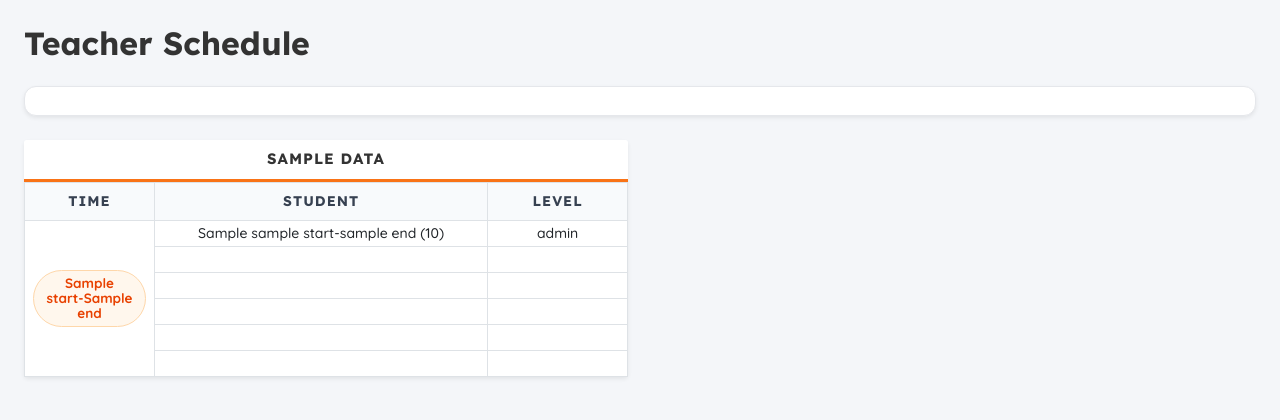
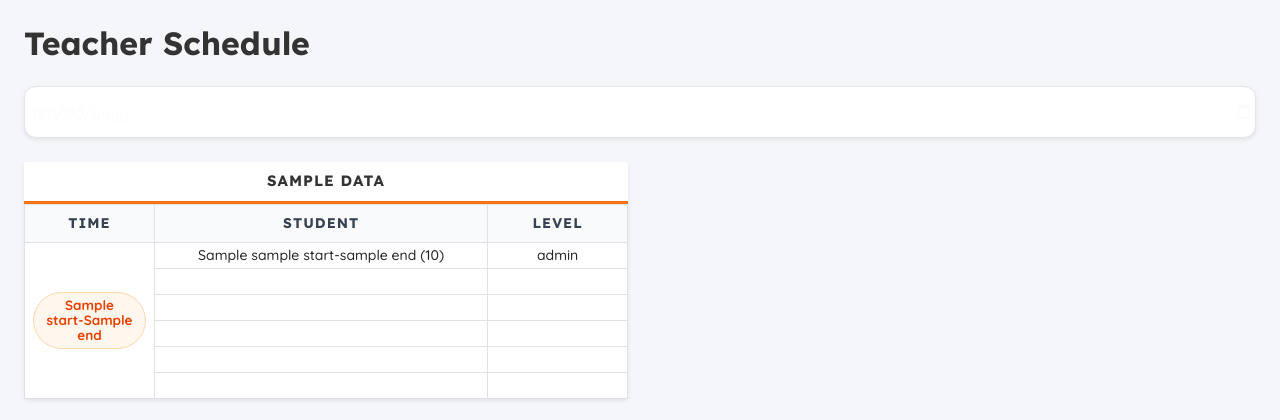
Before and after one commit to aileensugiarto/shichida_system, a Flask app: template templates/admin/teacher/teacher_schedule.html in a window 1280 px wide. Shown: the top 420 px of the page. Run offline with Flask 3, Linux system fonts and the light colour scheme; the template is opened without the code that fills it: most values are stand-ins (such as "Sample title", 1, 10 or a date in 2020); some libraries are stand-ins or nearby versions; some web fonts are replaced.

Commit message:
fix date picker

```diff
--- a/templates/admin/teacher/teacher_schedule.html
+++ b/templates/admin/teacher/teacher_schedule.html
@@ -33,53 +33,55 @@
     }
 
     /* DATE DISPLAY */
+    .date-picker-wrapper {
+      position: relative;
+      display: block;
+      width: 100%;
+      min-height: 52px;
+      margin: 0;
+    }
+
+    .date-picker-wrapper input[type="date"] {
+      position: absolute;
+      top: 0;
+      left: 0;
+
+      width: 100%;
+      height: 100%;
+
+      opacity: 0.01;
+      cursor: pointer;
+
+      z-index: 20;
+    }
+
     .date-display {
+      position: relative;
+      z-index: 1;
+
       width: 100%;
       display: flex;
       align-items: center;
       justify-content: center;
+
+      min-height: 52px;
       padding: 14px 20px;
+
       border-radius: 12px;
+
       font-family: Lexend;
       font-weight: 700;
       font-size: 14px;
       letter-spacing: 1px;
       text-transform: uppercase;
+
       color: #333;
       background: white;
       border: 1px solid #e5e7eb;
+
       box-shadow: 0 2px 6px rgba(0, 0, 0, 0.05);
-      cursor: pointer;
+
       transition: all 0.25s ease;
-    }
-
-    .date-display:hover {
-      transform: translateY(-1px);
-    }
-
-    .date-picker-wrapper {
-      position: relative;
-      width: 100%;
-    }
-
-    .date-picker-wrapper input[type="date"] {
-      position: absolute;
-      inset: 0;
-
-      width: 100%;
-      height: 100%;
-
-      opacity: 0;
-
-      cursor: pointer;
-
-      z-index: 10;
-    }
-
-    .sticky-date-bar {
-      position: sticky;
-      top: 0;
-      z-index: 1000;
     }
 
     /* TEACHER TABLE */
@@ -175,17 +177,18 @@
 
     <!-- DATE PICKER -->
     <!-- DATE PICKER -->
+    <!-- DATE PICKER -->
     <div class="sticky-date-bar mb-4">
 
       <form method="get">
 
-        <div class="date-picker-wrapper">
+        <label class="date-picker-wrapper">
 
           <input type="date" id="scheduleDate" name="date" value="{{ selected_date }}" onchange="this.form.submit()">
 
           <div id="dateDisplay" class="date-display shadow-sm"></div>
 
-        </div>
+        </label>
 
       </form>
 
@@ -308,10 +311,6 @@
   <script src="https://cdn.jsdelivr.net/npm/bootstrap@5.3.0/dist/js/bootstrap.bundle.min.js"></script>
 
   <script>
-  // ==========================================
-  // DATE DISPLAY
-  // ==========================================
-
     const dateInput = document.getElementById("scheduleDate");
     const dateDisplay = document.getElementById("dateDisplay");
 
@@ -333,7 +332,6 @@
         month: "long",
         year: "numeric"
       });
-
     }
 
     function updateDateDisplay() {
@@ -349,14 +347,14 @@
 
       const isToday = selectedDate === today;
 
-    dateDisplay.textContent = isToday
-      ? `TODAY – ${formatDate(selectedDate)}`
-      : formatDate(selectedDate);
-
+      dateDisplay.textContent = isToday ?
+        `TODAY – ${formatDate(selectedDate)}` :
+        formatDate(selectedDate);
     }
 
     updateDateDisplay();
 
+    dateInput.addEventListener("input", updateDateDisplay);
     dateInput.addEventListener("change", updateDateDisplay);
   </script>
 
```
Lines whose indentation alone changed are shown as unchanged.
